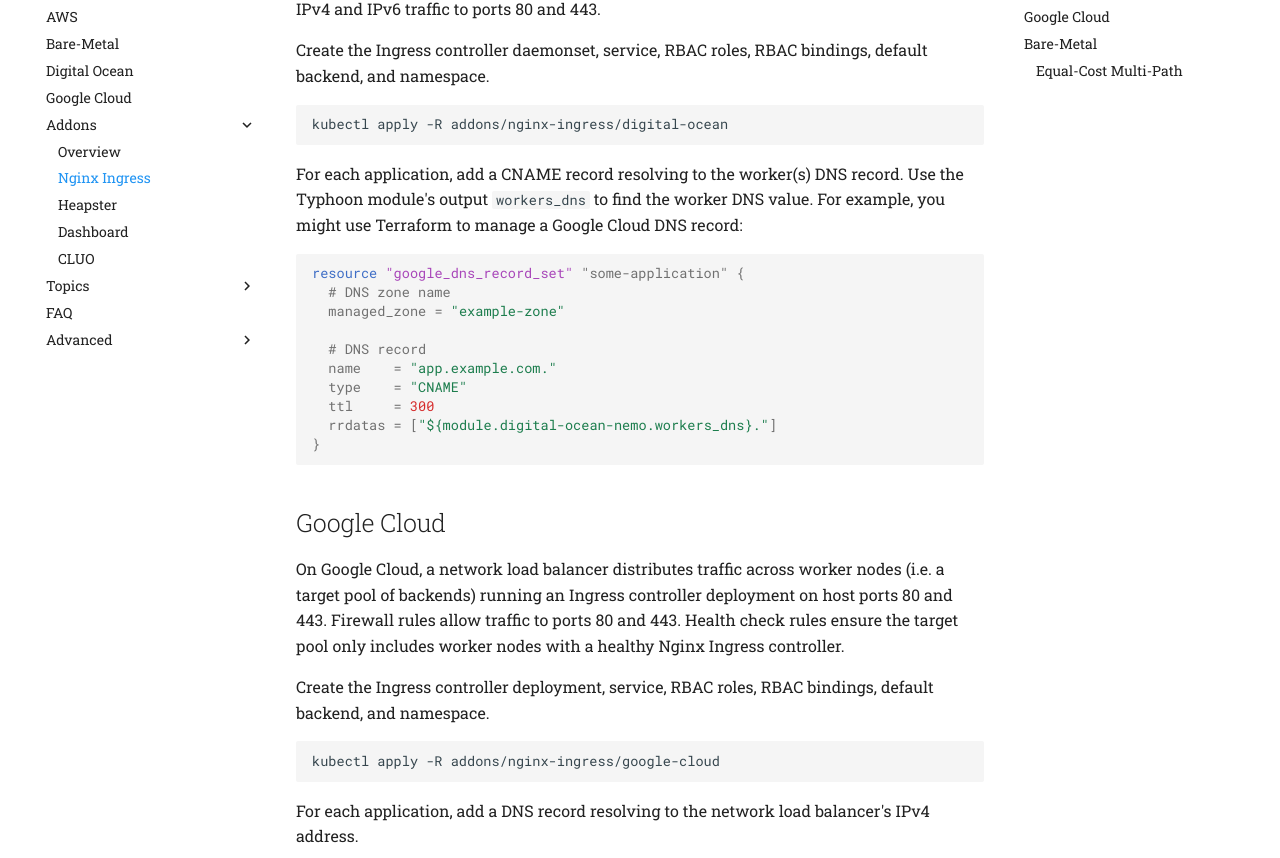
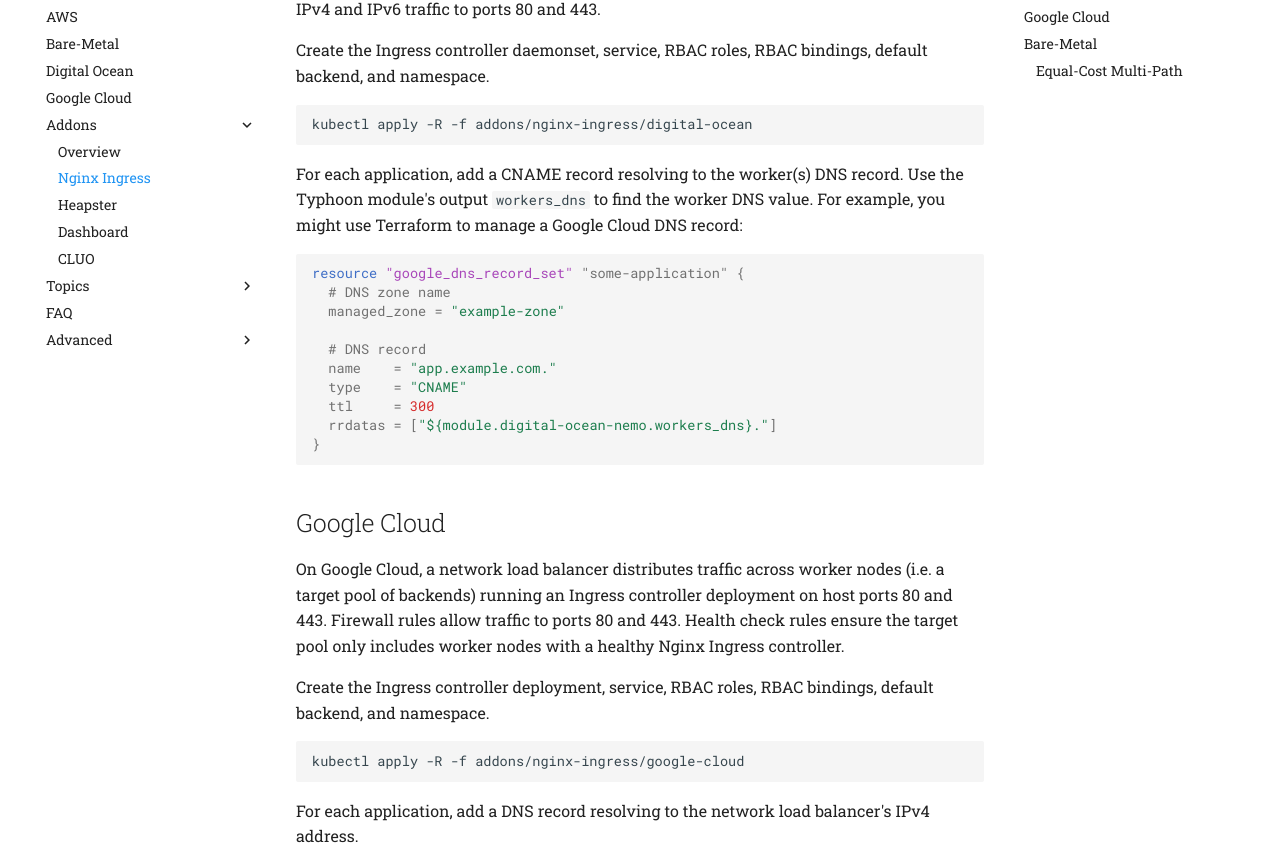
Before and after one commit to poseidon/typhoon, an MkDocs documentation site: the page built from docs/addons/ingress.md, in a window 1280 px wide and 1400 px high, scrolled down 1056 px. Shown: the part 145-1003 px from the top of the window. Built offline with MkDocs 1.6.1 and Material for MkDocs 9.7.7, drawn with Linux system fonts in a browser that asks for light colours; comment, search, counter and statistics services are not loaded; old or Windows-style settings are respelled for this version of MkDocs; some of the changed text lies outside the part shown.

````diff
--- a/docs/addons/ingress.md
+++ b/docs/addons/ingress.md
@@ -9,7 +9,7 @@ On AWS, an elastic load balancer distributes traffic across worker nodes (i.e. a
 Create the Ingress controller deployment, service, RBAC roles, RBAC bindings, default backend, and namespace.
 
 ```
-kubectl apply -R addons/nginx-ingress/aws
+kubectl apply -R -f addons/nginx-ingress/aws
 ```
 
 For each application, add a DNS CNAME resolving to the ELB's DNS record.
@@ -42,7 +42,7 @@ On Digital Ocean, a DNS A record (e.g. `nemo-workers.example.com`) resolves to e
 Create the Ingress controller daemonset, service, RBAC roles, RBAC bindings, default backend, and namespace.
 
 ```
-kubectl apply -R addons/nginx-ingress/digital-ocean
+kubectl apply -R -f addons/nginx-ingress/digital-ocean
 ```
 
 For each application, add a CNAME record resolving to the worker(s) DNS record. Use the Typhoon module's output `workers_dns` to find the worker DNS value. For example, you might use Terraform to manage a Google Cloud DNS record:
@@ -69,7 +69,7 @@ On Google Cloud, a network load balancer distributes traffic across worker nodes
 Create the Ingress controller deployment, service, RBAC roles, RBAC bindings, default backend, and namespace.
 
 ```
-kubectl apply -R addons/nginx-ingress/google-cloud
+kubectl apply -R -f addons/nginx-ingress/google-cloud
 ```
 
 For each application, add a DNS record resolving to the network load balancer's IPv4 address.
````
